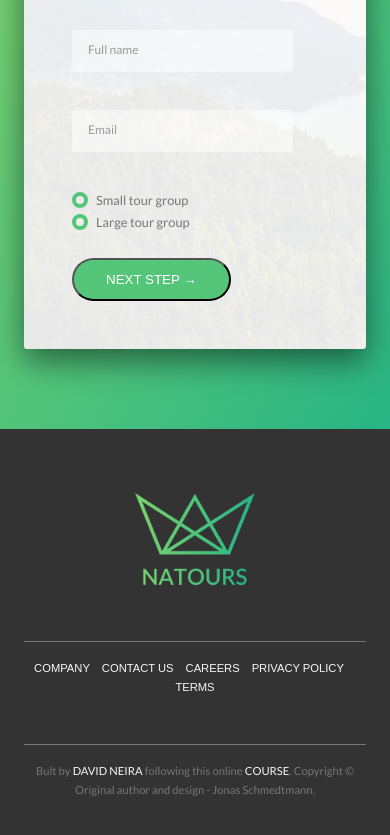
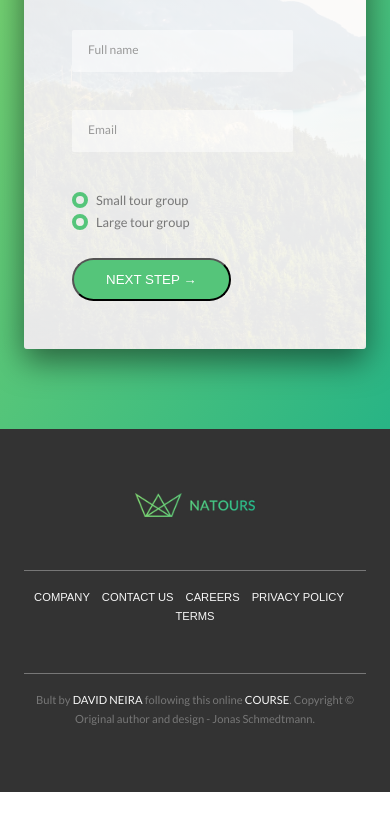
Before and after one commit to DavidNeiOs/natours, a React (Create React App) app: page / in a window 390 px wide. Shown: the part 5847-6682 px from the top of the page. After the commit the page ends 6639 px from the top, so only its background shows below. Built offline with nearby package versions, Linux system fonts and the light colour scheme.

Commit message:
responsive images in html

```diff
--- a/src/layout/footer.js
+++ b/src/layout/footer.js
@@ -1,11 +1,26 @@
 import React from "react";
-import FullLogo from "../img/logo-green-2x.png";
+import FullLogo2x from "../img/logo-green-2x.png";
+import FullLogo1x from "../img/logo-green-1x.png";
+
+import SmallLogo2x from "../img/logo-green-small-2x.png";
+import SmallLogo1x from "../img/logo-green-small-1x.png";
 
 export const Footer = () => {
   return (
     <footer className="footer">
       <div className="footer__logo-box">
-        <img src={FullLogo} alt="full logo" className="footer__logo" />
+        <picture>
+          <source
+            srcSet={`${SmallLogo1x} 1x, ${SmallLogo2x} 2x`}
+            media="(max-width: 37.5em)"
+          />
+          <img
+            srcSet={`${FullLogo1x} 1x, ${FullLogo2x} 2x`}
+            alt="full logo"
+            className="footer__logo"
+            src={FullLogo2x}
+          />
+        </picture>
       </div>
       <div className="row">
         <div className="col-1-of-2">
--- a/src/pages/home/about-section.js
+++ b/src/pages/home/about-section.js
@@ -1,8 +1,11 @@
 import React from "react";
 
 import photo1 from "../../img/nat-1-large.jpg";
+import photo1Large from "../../img/nat-1-large.jpg";
 import photo2 from "../../img/nat-2-large.jpg";
+import photo2Large from "../../img/nat-2-large.jpg";
 import photo3 from "../../img/nat-3-large.jpg";
+import photo3Large from "../../img/nat-3-large.jpg";
 
 export const AboutSection = () => {
   return (
@@ -46,19 +49,25 @@ export const AboutSection = () => {
         <div className="col-1-of-2">
           <div className="composition">
             <img
-              src={photo1}
+              srcSet={`${photo1} 300w, ${photo1Large} 1000w`}
+              sizes="(max-width: 900px) 20vw, (max-width: 600px) 30vw, 300px"
               alt="Sight 1"
               className="composition__photo composition__photo--p1"
+              src={photo1Large}
             />
             <img
-              src={photo2}
+              srcSet={`${photo2} 300w, ${photo2Large} 1000w`}
+              sizes="(max-width: 900px) 20vw, (max-width: 600px) 30vw, 300px"
               alt="Sight 2"
               className="composition__photo composition__photo--p2"
+              src={photo2Large}
             />
             <img
-              src={photo3}
+              srcSet={`${photo3} 300w, ${photo3Large} 1000w`}
+              sizes="(max-width: 900px) 20vw, (max-width: 600px) 30vw, 300px"
               alt="Sight 3"
               className="composition__photo composition__photo--p3"
+              src={photo3Large}
             />
           </div>
         </div>
```
